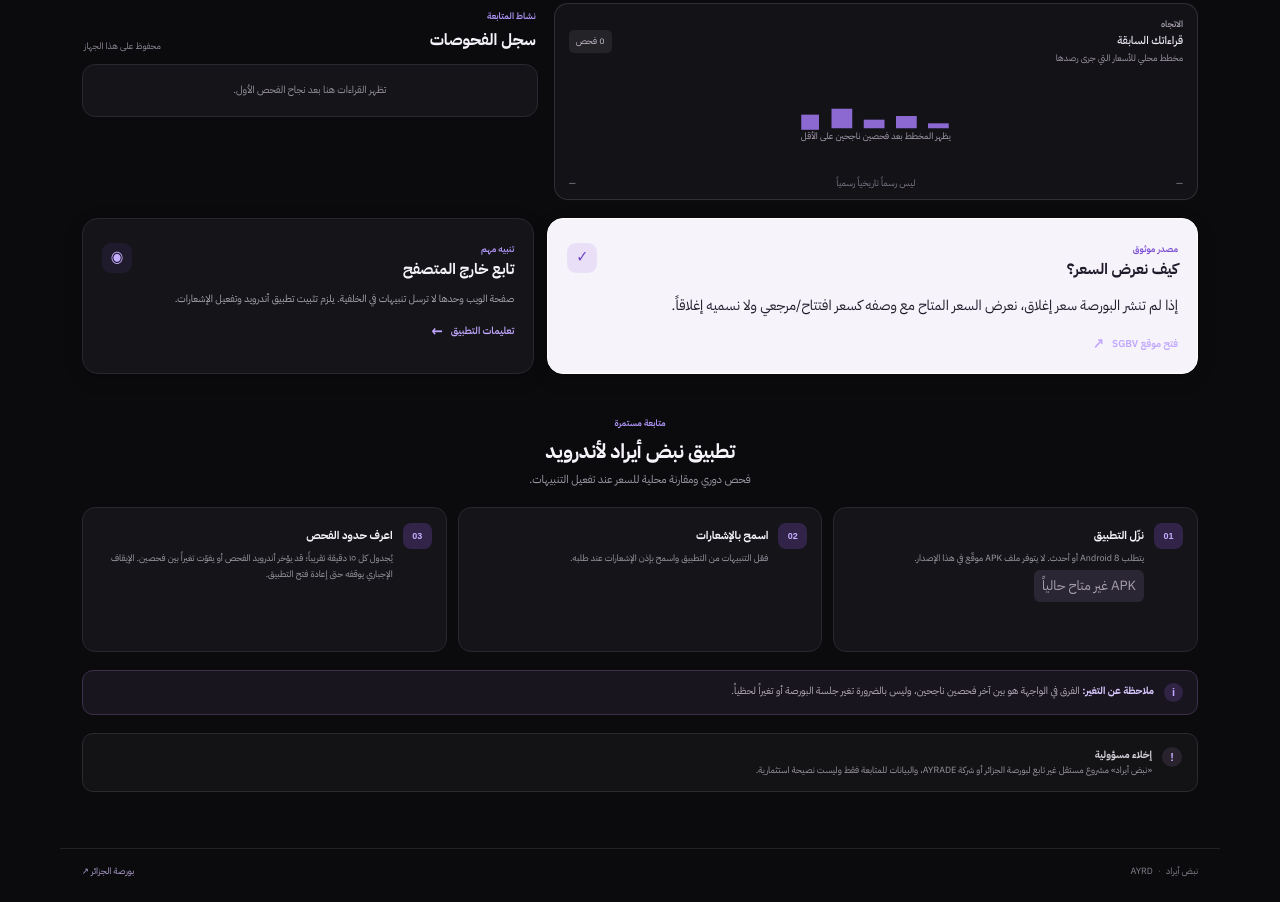
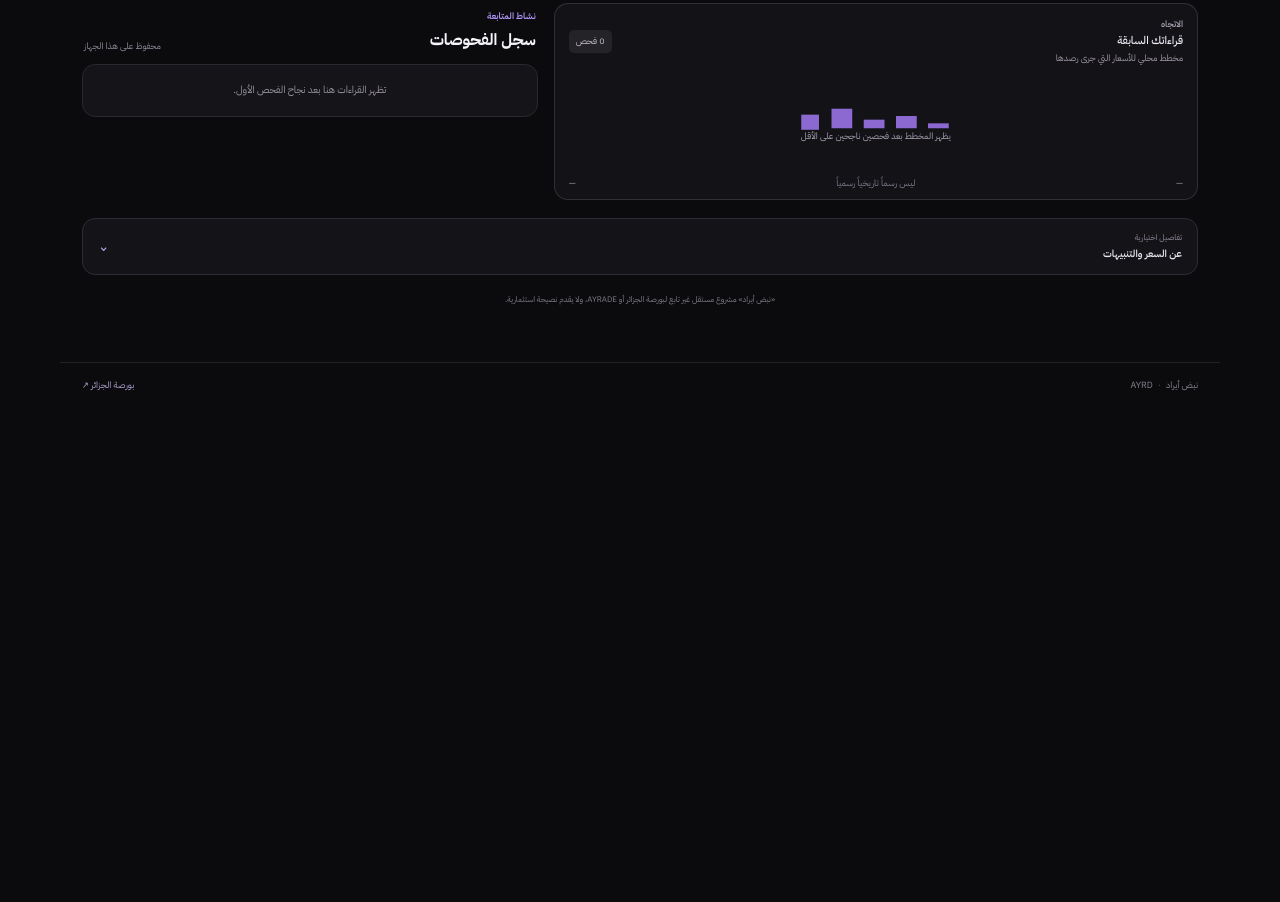
Before and after one commit to Abdo12-del/Mony, a website: page index.html in a window 1280 px wide. Shown: the part 1026-1928 px from the top of the page. After the commit the page ends 1442 px from the top, so only its background shows below. Drawn offline with Linux system fonts and the light colour scheme; no server answers.

Commit message:
Reduce lower-page explanation clutter
Co-authored-by: arena-agent <297053741+arena-agent@users.noreply.github.com>

```diff
--- a/index.html
+++ b/index.html
@@ -96,30 +96,15 @@
       <div id="activity-list" class="activity-list"></div>
     </section>
 
-    <section class="detail-grid">
-      <article class="detail-card quote-details">
-        <div class="section-title"><div><span class="section-kicker">مصدر موثوق</span><h2>كيف نعرض السعر؟</h2></div><span class="section-icon">✓</span></div>
-        <p>إذا لم تنشر البورصة سعر إغلاق، نعرض السعر المتاح مع وصفه كسعر افتتاح/مرجعي ولا نسميه إغلاقاً.</p>
-        <a class="app-link" href="https://www.sgbv.dz/" target="_blank" rel="noopener">فتح موقع SGBV <span>↗</span></a>
-      </article>
-      <article class="detail-card background-card">
-        <div class="section-title"><div><span class="section-kicker">تنبيه مهم</span><h2>تابع خارج المتصفح</h2></div><span class="section-icon">◉</span></div>
-        <p>صفحة الويب وحدها لا ترسل تنبيهات في الخلفية. يلزم تثبيت تطبيق أندرويد وتفعيل الإشعارات.</p>
-        <a class="app-link" href="#android">تعليمات التطبيق <span>←</span></a>
-      </article>
-    </section>
-
-    <section class="app-section" id="android">
-      <div class="section-heading"><span class="section-kicker">متابعة مستمرة</span><h2>تطبيق نبض أيراد لأندرويد</h2><p>فحص دوري ومقارنة محلية للسعر عند تفعيل التنبيهات.</p></div>
-      <div class="app-grid">
-        <article class="app-feature"><span class="feature-num">01</span><div><strong>نزّل التطبيق</strong><p>يتطلب Android 8 أو أحدث. لا يتوفر ملف APK موقّع في هذا الإصدار.</p><button class="download-button" type="button" disabled>APK غير متاح حالياً</button></div></article>
-        <article class="app-feature"><span class="feature-num">02</span><div><strong>اسمح بالإشعارات</strong><p>فعّل التنبيهات من التطبيق واسمح بإذن الإشعارات عند طلبه.</p></div></article>
-        <article class="app-feature"><span class="feature-num">03</span><div><strong>اعرف حدود الفحص</strong><p>يُجدول كل ١٥ دقيقة تقريباً؛ قد يؤخر أندرويد الفحص أو يفوّت تغيراً بين فحصين. الإيقاف الإجباري يوقفه حتى إعادة فتح التطبيق.</p></div></article>
+    <details class="extra-info" id="android">
+      <summary><span><small>تفاصيل اختيارية</small><strong>عن السعر والتنبيهات</strong></span><span class="disclosure-icon" aria-hidden="true">⌄</span></summary>
+      <div class="extra-info-content">
+        <section><strong>مصدر السعر</strong><p>المصدر هو <a href="https://www.sgbv.dz/" target="_blank" rel="noopener">بورصة الجزائر (SGBV)</a>. إذا لم يُنشر سعر إغلاق، نعرض السعر المتاح بوصفه افتتاحاً أو سعراً مرجعياً، ولا نسميه إغلاقاً.</p></section>
+        <section><strong>حدود التنبيهات</strong><p>صفحة الويب لا ترسل تنبيهات في الخلفية. تطبيق Android غير متاح للتنزيل حالياً؛ وعند توفره، قد يؤخر النظام الفحص الدوري أو يفوّت تغيراً، كما يوقفه الإيقاف الإجباري حتى فتح التطبيق مجدداً.</p></section>
+        <section><strong>مقارنة الأسعار</strong><p>التغير المعروض يقارن آخر فحصين ناجحين فقط، ولا يعني تغيراً لحظياً أو تغير جلسة البورصة.</p></section>
       </div>
-    </section>
-
-    <section class="notice"><span class="notice-icon">i</span><p><strong>ملاحظة عن التغير:</strong> الفرق في الواجهة هو بين آخر فحصين ناجحين، وليس بالضرورة تغير جلسة البورصة أو تغيراً لحظياً.</p></section>
-    <section class="disclaimer"><span class="disclaimer-mark">!</span><p><strong>إخلاء مسؤولية</strong><br>«نبض أيراد» مشروع مستقل غير تابع لبورصة الجزائر أو شركة AYRADE، والبيانات للمتابعة فقط وليست نصيحة استثمارية.</p></section>
+    </details>
+    <p class="trust-line">«نبض أيراد» مشروع مستقل غير تابع لبورصة الجزائر أو AYRADE، ولا يقدم نصيحة استثمارية.</p>
   </main>
 
   <nav class="bottom-nav" aria-label="التنقل السريع">
--- a/styles.css
+++ b/styles.css
@@ -142,6 +142,20 @@ body {
 .activity-value.up { color: var(--green); }
 .activity-value.down { color: var(--red); }
 .activity-empty { padding: 17px; text-align: center; border: 1px solid #29272f; border-radius: 13px; background: #151519; color: #9a94a1; font-size: 10px; }
+.extra-info { min-width: 0; border: 1px solid #302b38; border-radius: 13px; background: #141318; overflow: hidden; }
+.extra-info summary { display: flex; align-items: center; justify-content: space-between; gap: 12px; padding: 12px 15px; cursor: pointer; list-style: none; }
+.extra-info summary::-webkit-details-marker { display: none; }
+.extra-info summary > span:first-child { display: grid; gap: 2px; }
+.extra-info summary small { color: #938b9c; font-size: 8px; }
+.extra-info summary strong { color: #e9e4ef; font-size: 10px; font-weight: 600; }
+.disclosure-icon { color: #b9a1e8; font-size: 15px; transition: transform .18s; }
+.extra-info[open] .disclosure-icon { transform: rotate(180deg); }
+.extra-info-content { display: grid; grid-template-columns: repeat(3, minmax(0, 1fr)); gap: 12px; padding: 0 15px 14px; }
+.extra-info-content section { min-width: 0; padding-top: 11px; border-top: 1px solid #292630; }
+.extra-info-content strong { color: #d4c5ed; font-size: 9px; }
+.extra-info-content p { margin: 4px 0 0; color: #9992a0; font-size: 9px; line-height: 1.75; }
+.extra-info-content a { color: #c2a6ff; }
+.trust-line { margin: 0; color: #827c87; font-size: 8px; text-align: center; }
 .detail-grid { display: grid; grid-template-columns: 1.18fr .82fr; gap: 13px; margin-top: 14px; }
 .detail-card { border: 1px solid var(--line); border-radius: 16px; padding: 17px 19px; box-shadow: 0 5px 18px #0003; }
 .quote-details { color: #201a2b; background: #f6f3fb; border-color: #fff; }
@@ -327,6 +341,7 @@ footer a { color: #b4a3d5; text-decoration: none; }
   .dashboard > .disclaimer { margin-top: 0; }
   .dashboard > .chart-panel { margin-top: 0; }
   .dashboard > .app-section { padding-top: 12px; }
+  .extra-info-content { grid-template-columns: 1fr; gap: 8px; }
   .section-heading-inline { align-items: flex-start; gap: 8px; }
   .summary-card strong { overflow-wrap: anywhere; }
   .activity-row { grid-template-columns: 32px minmax(0, 1fr) auto; }
```
